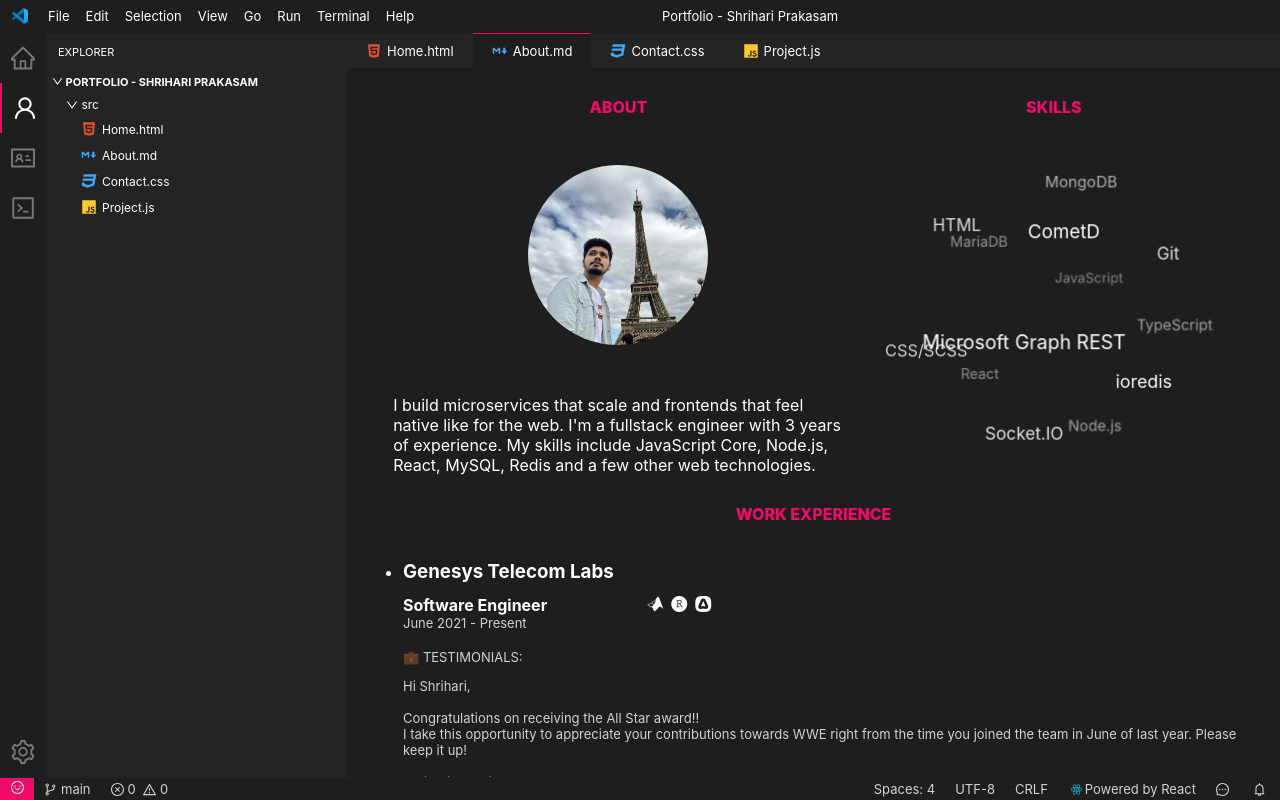
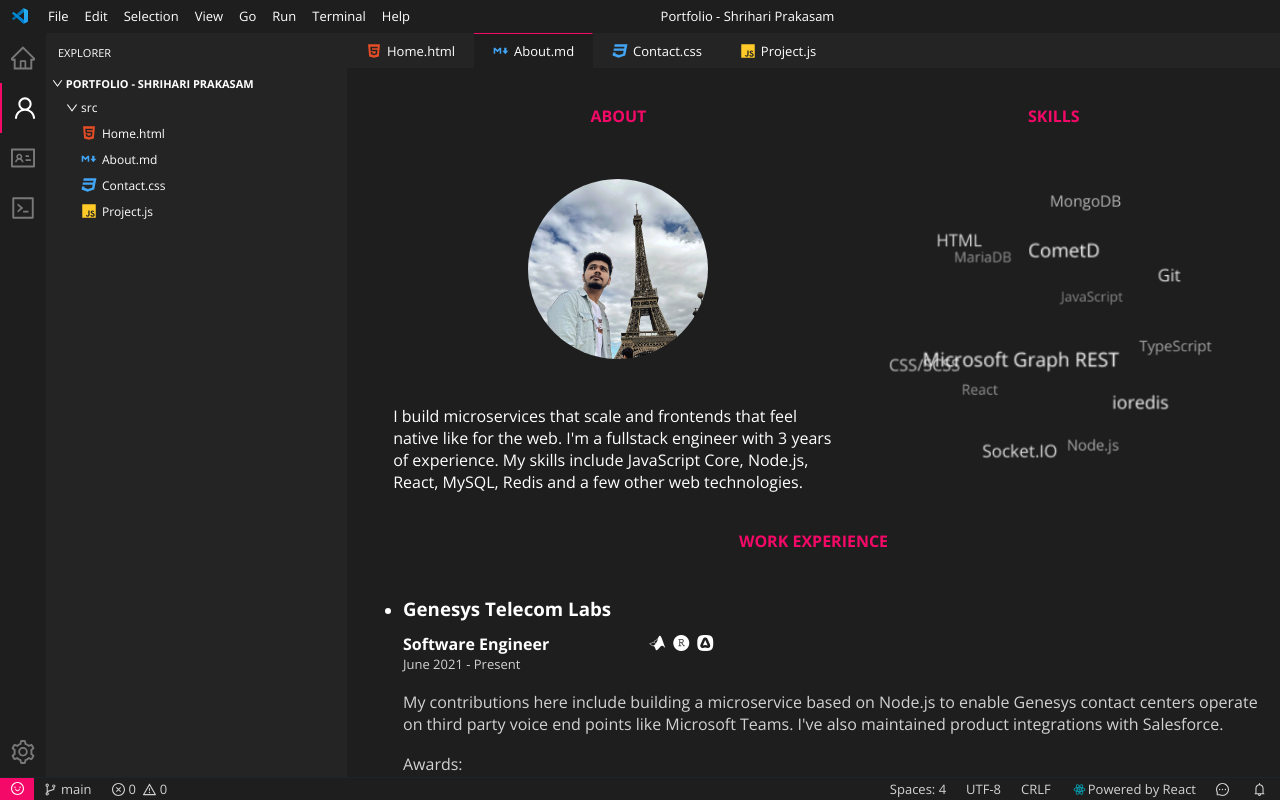
Before and after one commit to Shrihari-Prakash/portfolio, a React (Create React App) app: page / in a window 1280 px wide. Both pictures are taken after a click on the button "About Me". Built offline with nearby package versions, Linux system fonts and the light colour scheme.

Commit message:
Adjusted fonts.

```diff
--- a/src/App.css
+++ b/src/App.css
@@ -1,12 +1,3 @@
-@import url("https://fonts.googleapis.com/css2?family=VT323&display=swap");
-@font-face {
-  font-family: "Didot";
-  src: local("Didot"), url(./fonts/Didot.otf) format("opentype");
-  /* other formats include: 'woff2', 'truetype, 'opentype',
-                            'embedded-opentype', and 'svg' */
-}
-@import url("https://fonts.googleapis.com/css2?family=Roboto+Mono:ital,wght@0,100;0,200;0,300;0,400;0,500;0,600;1,100;1,200;1,300;1,400;1,500&display=swap");
-
 @import url("https://fonts.googleapis.com/css2?family=Merriweather:ital,wght@0,300;0,400;0,700;0,900;1,300;1,400;1,700;1,900&family=Open+Sans:ital,wght@0,300;0,400;0,500;0,600;0,700;0,800;1,300;1,400;1,500;1,600;1,700;1,800&display=swap");
 
 .App {
--- a/src/Components/common/Button.js
+++ b/src/Components/common/Button.js
@@ -8,7 +8,6 @@
     color: white;
     padding: 6px 24px;
     border: 1px solid transparent;
-    font-family: "Roboto Mono";
     font-size: small;
     cursor: pointer;
     border-radius: 0px;
--- a/src/index.css
+++ b/src/index.css
@@ -1,6 +1,6 @@
 body {
   margin: 0;
-  font-family: "Roboto Mono", -apple-system, BlinkMacSystemFont, "Segoe UI",
+  font-family: "Open Sans", -apple-system, BlinkMacSystemFont, "Segoe UI",
     "Roboto", "Oxygen", "Ubuntu", "Cantarell", "Fira Sans", "Droid Sans",
     "Helvetica Neue", sans-serif;
   -webkit-font-smoothing: antialiased;
--- a/src/pages/About.js
+++ b/src/pages/About.js
@@ -81,9 +81,11 @@
   }
 
   h2 {
+    font-family: "Open Sans", serif;
+    font-size: 20px;
+    line-height: 38px;
     text-transform: uppercase;
     font-size: 1rem;
-    font-weight: 800;
   }
 
   .org-name {
@@ -94,6 +96,12 @@
   .soft-text {
     margin-bottom: 18px;
     font-size: small;
+    opacity: 0.8;
+  }
+
+  .job-description {
+    margin: 18px 0;
+    font-size: normal;
     opacity: 0.8;
   }
 
@@ -169,31 +177,16 @@
             <i class="devicon-azure-plain"></i>
           </h4>
           <p class="soft-text">June 2021 - Present</p>
-          <p class="soft-text">
-            💼 TESTIMONIALS:<br />
-            <p>
-              Hi Shrihari,<br /><br />
-              Congratulations on receiving the All Star award!!<br />
-              I take this opportunity to appreciate your contributions towards WWE right from the time you joined the team in June of last year. Please keep it up!<br /><br />
-              Shrihari's Achievements:<br /><br />
-              <ul>
-                <li>Shrihari has been great performer from the very first day of joining Genesys.</li>
-                <li>He has consistently gone above and beyond what his role required off him and has been recognised for this by the team in Brest.</li>
-                <li>For the Teams Integration project, he completed multiple PoCs with great speed and quality. This involved creation of new Node.js services and communication with other exiting services in a relatively complex setup.</li>
-                <li>He was adept at using several new tools and techniques for the PoCs including GraphQL, WebSocket, Redis, Kafka etc of which he had little or no prior experience.</li >
-                <li>Finally, I find his unwavering dedication to work a quality that needs special mention and appreciation.</li>
-              </ul>
-            </p>
-            - Development Manager, Genesys
+          <p class="job-description">
+            My contributions here include building a microservice based on Node.js to enable Genesys contact centers operate on third party voice end points like Microsoft Teams.
+            I've also maintained product integrations with Salesforce.
           </p>
-          <p class="soft-text">
-            🏆 AWARDS:<br />
-            <p>
-              <ul>
-                <li>All Star - Genesys Chennai Micro-Talks</li>
-                <li>Popular Speaker - Genesys Telecom Labs</li>
-              </ul>
-            </p>
+          <p class="job-description">
+            Awards:
+            <ul>
+              <li>All Star - Genesys Telecom Labs</li>
+              <li>Popular Speaker - Genesys Chennai Micro-Talks</li>
+            </ul>
           </p>
         </li>
         <li>
@@ -209,6 +202,10 @@
             <i class="devicon-php-plain"></i>
           </h4>
           <p class="soft-text">May 2020 - June 2021</p>
+          <p class="job-description">
+            I've built quite a lot of web solutions here for the pharma industry brand marketing. One of them is an AI based interactive E-Deailing platform for busy doctors who cannot meet salesreps regularly.
+            I also built a large part of a video conferencing platform that is tailored for medical conferences.
+          </p>
           <h4>Associate Software Engineer</h4>
           <p class="soft-text">November 2019 - May 2020</p>
         </li>
@@ -222,19 +219,8 @@
             <i class="devicon-mongodb-plain"></i>
           </h4>
           <p class="soft-text">May 2019 - November 2019</p>
-          <p class="soft-text">
-            💼 TESTIMONIALS:
-            <p>
-              "Shrihari built a web application for our business where we let
-              independent artists release their music onto popular streaming
-              services. With the introduction of this web application, we were
-              able to automate a lot of process in the way we handle music
-              releases at our label that took quite a lot of time and manual
-              effort. Shrihari has also helped us expand our online presence
-              greatly by making us a static business site. Wishing him good luck
-              on his software engineering journey!"
-            </p>
-            - Rayappan Francis (Founder & CEO, Rayappa Productions)
+          <p class="job-description">
+            Song upload and music catalog management portal based on TypeScript, Node.js, MongoDB and React JS that lets independent music artists release songs on mainstream music platforms like Spotify and  Apple Music.
           </p>
         </li>
       </ul>
--- a/src/pages/Contact.js
+++ b/src/pages/Contact.js
@@ -10,7 +10,6 @@
   cursor: default;
 
   ${Theme.Media.Mobile}, ${Theme.Media.Portrait} {
-    font-size: small;
     padding: 4px;
   }
 
--- a/src/pages/Home.js
+++ b/src/pages/Home.js
@@ -15,7 +15,6 @@
   align-items: center;
   justify-content: center;
   flex-direction: column;
-  font-family: "Didot", monospace;
   font-size: large;
   position: relative;
   overflow: hidden;
@@ -48,9 +47,9 @@
   }
 
   .subtitle, .description {
-    font-size: 20px;
+    font-size: 24px;
     font-weight: 500;
-    line-height: 50px;
+    line-height: 38px;
     margin: 0;
     letter-spacing: 2px;
     text-align: left;
@@ -63,32 +62,23 @@
     }
   }
 
-  .subtitle::after {
-    content: "";
-    width: 40px;
-    height: 2px;
-    display: inline-block;
-    background: ${Theme.Colors.TextOnBackground};
-    margin: 7px 10px;
-    opacity: 0.8;
+  .subtitle:hover, .description:hover, .title-main:hover {
 
-    ${Theme.Media.Portrait}, ${Theme.Media.Mobile} {
-      margin: 6px 10px;
-    }
-  }
-
-  .subtitle:hover, .description:hover, .title-main:hover {
-    transform: translateY(-8px);
   }
 
   .description {
-    text-transform: none;
+    font-size: 14px;
+    line-height: 14px;
+    font-weight: lighter;
+    text-transform: uppercase;
+    opacity: 0.5;
   }
 
   h1 {
     font-family: "Merriweather", serif;
-    font-size: 42px;
+    font-size: 34px;
     font-weight: lighter;
+    text-transform: uppercase;
     margin: 0;
 
     ${Theme.Media.Portrait}, ${Theme.Media.Mobile} {
@@ -107,12 +97,13 @@
   }
 
   .react-activity-calendar {
-    margin-top: 18px;
+    margin-top: 24px;
 
     .react-activity-calendar__count {
-      font-family: "Roboto Mono";
-      font-size: 12px;
-      opacity: 0.7;
+      font-family: "Merriweather";
+      font-size: 11px;
+      font-weight: lighter;
+      opacity: 0.5;
     }
 
     rect {
@@ -134,9 +125,9 @@
   return (
     <HomeWrapper>
       <div class="container">
-        <p class="subtitle">Hello</p>
+        <p class="subtitle">Hello, I'm</p>
         <div class="title-main" data-text="SHRIHARI PRAKASAM">
-          <h1>I'm <b>Shrihari</b> Prakasam</h1>
+          <h1><b>Shrihari</b> Prakasam</h1>
         </div>
         <p class="description">Fullstack Engineer</p>
         <GitHubCalendar
--- a/src/pages/Project.js
+++ b/src/pages/Project.js
@@ -113,7 +113,7 @@
   .card__tagline {
     display: block;
     margin: 1em 0;
-    font-family: "Roboto Mono";
+    font-family: "Open Sans";
     font-size: 0.8em;
     color: ${Theme.Colors.TextOnBackground};
   }
@@ -127,7 +127,7 @@
     padding: 0 2em 0.7em;
     margin: 0;
     color: ${Theme.Colors.TextOnBackground};
-    font-family: "Roboto Mono";
+    font-family: "Open Sans";
     font-size: small;
     display: -webkit-box;
     -webkit-box-orient: vertical;
```
Also changed, not shown: src/fonts/Didot.otf (deleted).
